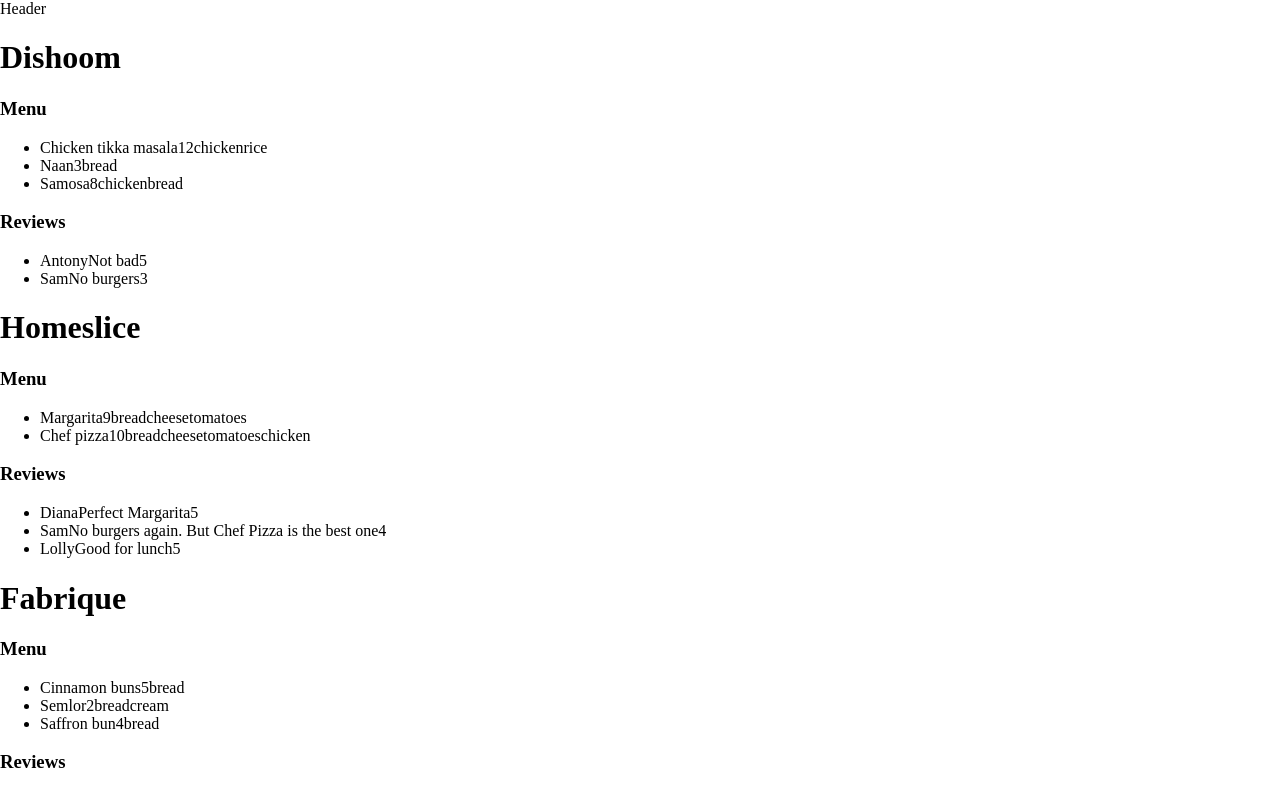
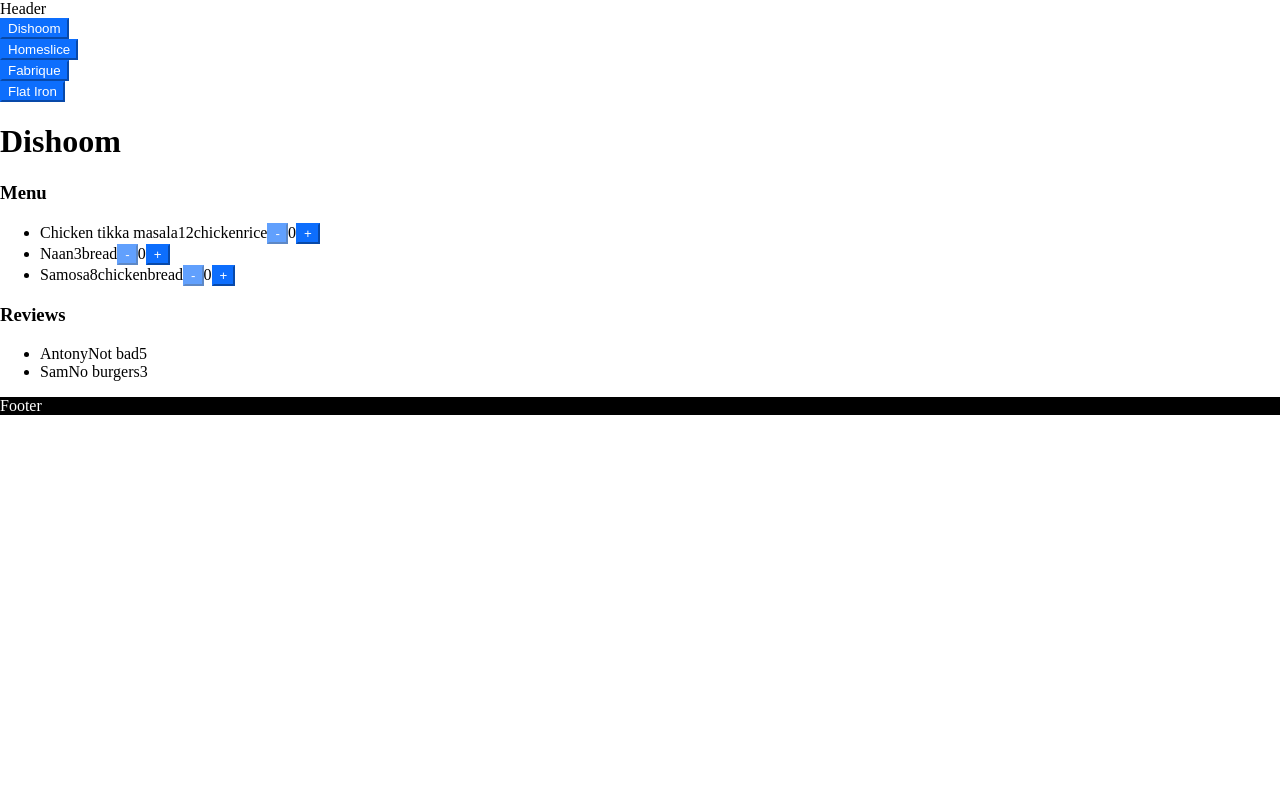
Before and after one commit to DaniilDorovenko/restaurants-app, a React (Vite) app: page / in a window 1280 px wide. Shown: the top 792 px of the page. Built offline with nearby package versions, Linux system fonts and the light colour scheme.

Commit message:
third task added

```diff
--- a/src/App.jsx
+++ b/src/App.jsx
@@ -1,18 +1,29 @@
+import { useState } from "react";
 import { Layout } from './components/layout/component';
 import { restaurants } from "../materials/mock"
 import { Restaurant } from './components/restaurant/component'
+import { Button } from './components/./button/component';
 
 export const App = () => {
+  const [currentRestaurantNumber, setcurrentRestaurantNumber] = useState(0);
+
   return (
     <Layout>
-      {restaurants.map((restaurant) => (
-        <Restaurant
-          key={restaurant.id}
-          restaurant_name={restaurant.name}
-          menu={restaurant.menu}
-          reviews={restaurant.reviews}
-        />
+      {restaurants.map((restaurant, index) => (
+        <div>
+          <Button onClick={() => {
+            setcurrentRestaurantNumber(index);
+          }}>
+            {restaurant.name}
+          </Button>
+        </div>
       ))}
+      <Restaurant
+        key={restaurants[currentRestaurantNumber].id}
+        restaurant_name={restaurants[currentRestaurantNumber].name}
+        menu={restaurants[currentRestaurantNumber].menu}
+        reviews={restaurants[currentRestaurantNumber].reviews}
+      />
     </Layout>
   );
 };
--- /dev/null
+++ b/src/components/button/component.jsx
@@ -0,0 +1,29 @@
+import { useState } from "react";
+import classNames from "classnames";
+import styles from "./styles.module.scss"
+import { ButtonViewVariant } from "./constants";
+
+export const Button = ({
+    onClick,
+    children,
+    className,
+    viewVariant = ButtonViewVariant.primary,
+    disabled,
+
+}) => {
+
+
+    return (
+        <button
+            className={classNames(
+                styles[viewVariant]
+            )
+        }
+            onClick={onClick}
+            disabled={disabled}
+        >
+            {children}
+        </button>
+
+    );
+};
--- /dev/null
+++ b/src/components/button/constants.js
@@ -0,0 +1,4 @@
+export const ButtonViewVariant = {
+    primary: "primary",
+    secondary: "secondary",
+  };
--- /dev/null
+++ b/src/components/button/styles.module.scss
@@ -0,0 +1,9 @@
+.primary {
+    color: #fff;
+    background-color: #0d6efd;
+    border-color: #0d6efd;
+}
+
+.primary:disabled {
+    opacity: .65;
+}
--- /dev/null
+++ b/src/components/dish/component.jsx
@@ -0,0 +1,38 @@
+import { useState } from "react";
+import { Button } from '../button/component';
+
+import classNames from "classnames";
+import styles from "./styles.module.scss"
+
+export const Dish = ({ dish }) => {
+    const [count, setCount] = useState(0);
+    const [isMinusDisabled, setMinusDisabled] = useState(true);
+    const [isPlusDisabled, setPlusDisabled] = useState(false);
+
+    return (
+        <li key={dish.id}>
+            {dish.name}
+            {dish.price}
+            {dish.ingredients}
+            <Button onClick={() => {
+                if (count > 0) {
+                    setCount(count - 1);
+                    setPlusDisabled(false);
+                } else if (count === 0) {
+                    setMinusDisabled(true);
+                };
+            }
+            } disabled={isMinusDisabled}>-</Button>
+            {count}
+            <Button onClick={() => {
+                if (count < 5) {
+                    setCount(count + 1);
+                    setMinusDisabled(false);
+                } else if (count === 5) {
+                    setPlusDisabled(true);
+                };
+            }
+            } disabled={isPlusDisabled}>+</Button>
+        </li>
+    );
+};
--- a/src/components/menu/component.jsx
+++ b/src/components/menu/component.jsx
@@ -1,14 +1,12 @@
+import { Dish } from '../dish/component';
+
 export const Menu = ({ menu }) => {
     return (
         <div>
             <h3>Menu</h3>
             <ul>
-                {menu.map((item) => (
-                    <li key={item.id}>
-                        {item.name}
-                        {item.price}
-                        {item.ingredients}
-                    </li>
+                {menu.map((dish) => (
+                    <Dish dish={dish} />
                 ))}
             </ul>
         </div>
```
Also changed, not shown: src/components/dish/styles.module.scss (added).
